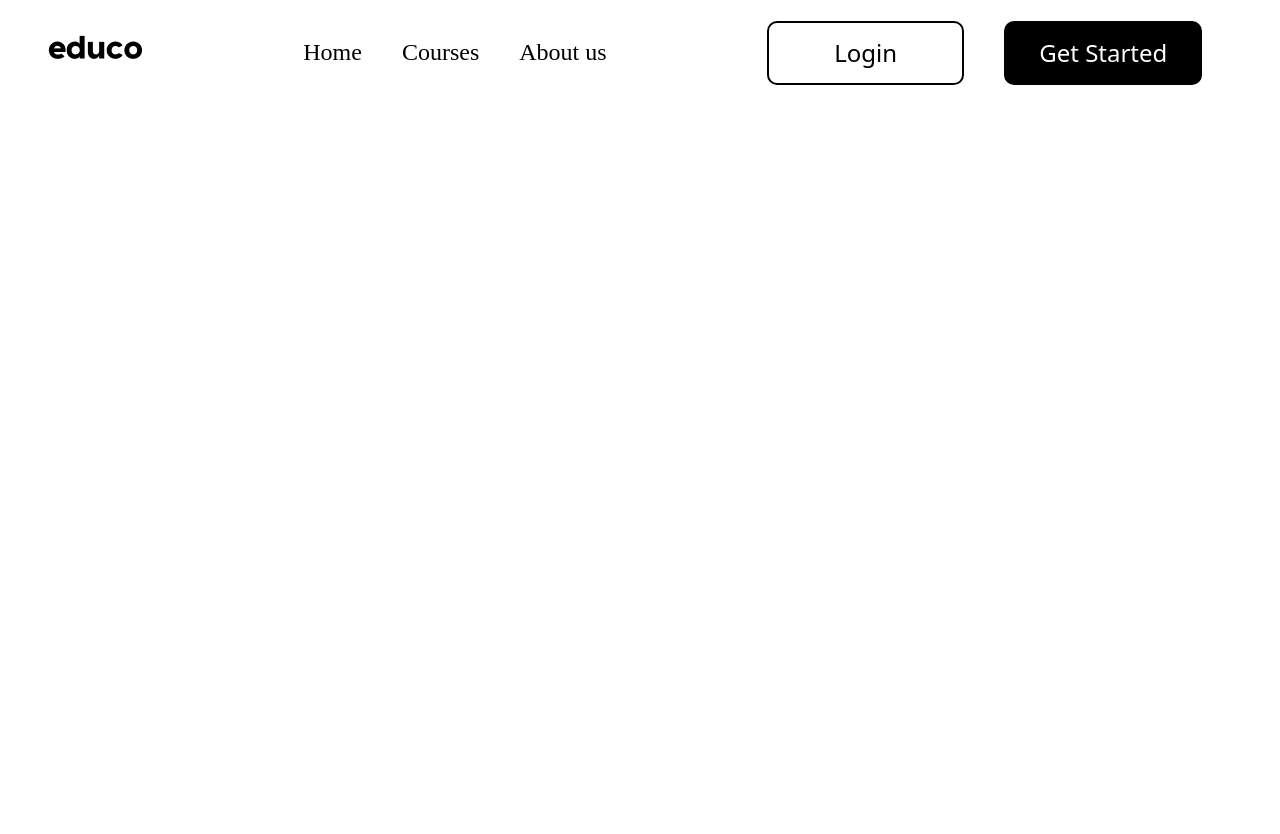
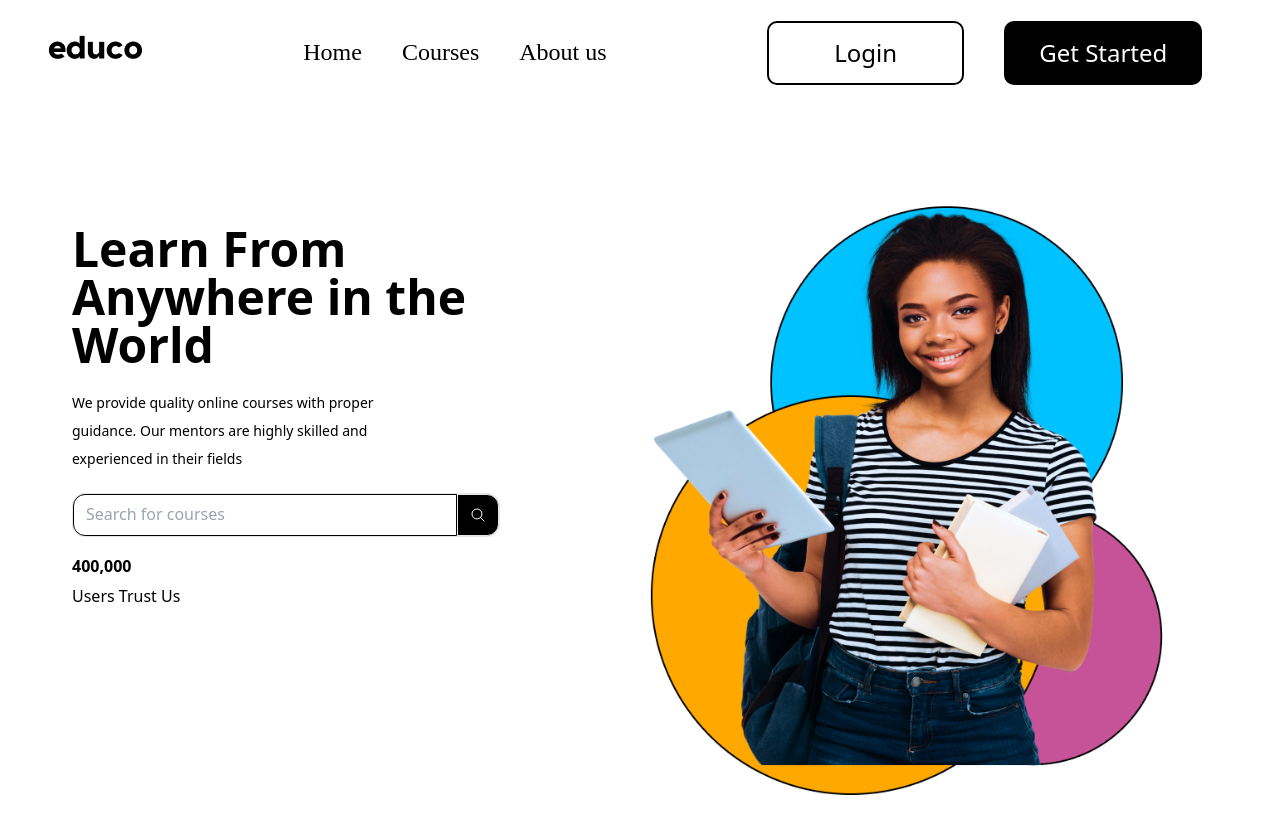
Before and after one commit to Eliteboss1/Educo, a React (Vite) app: page / in a window 1280 px wide. Shown: the top 834 px of the page. Before the commit the page ends 800 px from the top, so only its background shows below. Built offline with nearby package versions, Linux system fonts and the light colour scheme.

Commit message:
I add HeroSection

```diff
--- a/package.json
+++ b/package.json
@@ -10,7 +10,8 @@
   },
   "dependencies": {
     "react": "^18.2.0",
-    "react-dom": "^18.2.0"
+    "react-dom": "^18.2.0",
+    "react-icons": "^4.7.1"
   },
   "devDependencies": {
     "@types/react": "^18.0.27",
--- a/src/App.jsx
+++ b/src/App.jsx
@@ -1,9 +1,12 @@
 import React from "react";
 import Navigation from "../src/components/Navigation/index";
+import HeroSection from "../src/components/HeroSection/Hero";
+
 export default function App() {
   return (
     <div>
       <Navigation />
+      <HeroSection />
     </div>
   );
 }
--- /dev/null
+++ b/src/components/HeroSection/Hero.jsx
@@ -0,0 +1,44 @@
+import React from 'react'
+import {HiOutlineMagnifyingGlass} from "react-icons/hi2";
+import { prettyGirl } from "../../utils";
+
+const Hero = () => {
+  return (
+    <div className='w-full h-screen bg-white-200 flex flex-col justify-between font-[400] font-[poppins leading-[116%]'>
+       <div className='grid md:grid-cols-2 max-w-[1240px] m-auto'>
+        <div className='flex flex-col  md:items-start w-full px-2 py-8'>
+            <h2 className='text-5xl max-w-lg font-bold'>
+                Learn From Anywhere in the World
+            </h2>
+             <p className='py-5 leading-7 text-sm max-w-xs'>
+                We provide quality online courses with proper guidance.
+                Our mentors are highly skilled and experienced in their fields
+            </p>
+            <div className="flex items-center">
+            <div className="flex border border-black-200 rounded-xl">
+                <input
+                    type="text"
+                    className="block item-left px-3 w-96 py-2 bg-white border rounded-l-xl border-black"
+                    placeholder="Search for courses"
+                />
+                <button className="px-3 py-3 text-white bg-black border rounded-r-xl ">
+                   <HiOutlineMagnifyingGlass />
+                </button>
+            </div>
+        </div>
+        <h3 className="pt-5 pb-3 font-bold">
+           400,000
+        </h3>
+        <p>
+           Users Trust Us
+        </p>
+        </div>
+        <div>
+             <img src={prettyGirl} className="max-w-xl"/>
+        </div>
+        </div>
+    </div>
+  )
+}
+
+export default Hero
--- a/src/utils/index.js
+++ b/src/utils/index.js
@@ -1,3 +1,4 @@
 import navLogo from "../assets/images/educo.png";
+import prettyGirl from "../assets/images/prettygirl.png";
 
-export { navLogo };
+export { navLogo,prettyGirl };
```
Also changed, not shown: src/assets/images/prettygirl.png (added), 1 other file (tests, documents, lock files or other folders).
